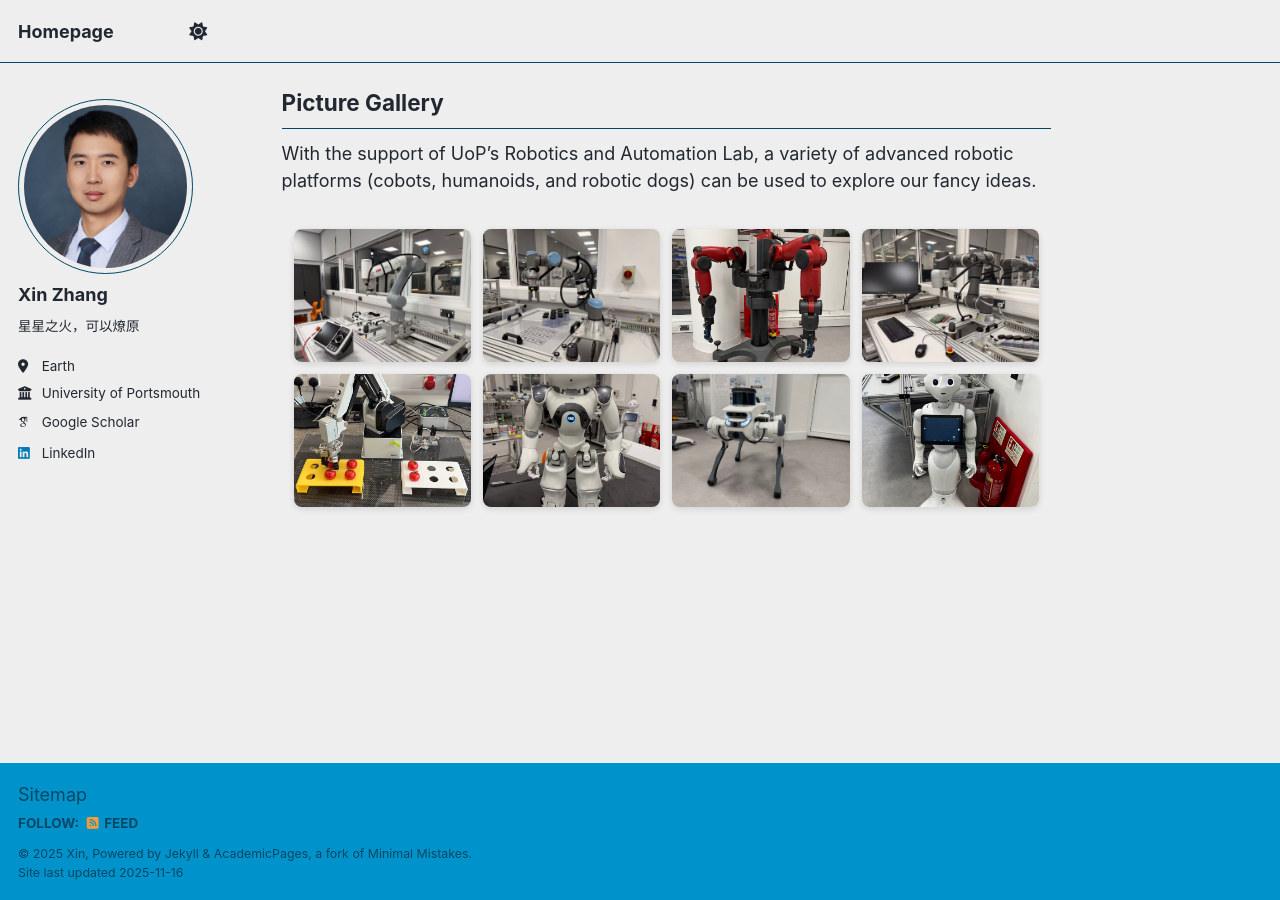
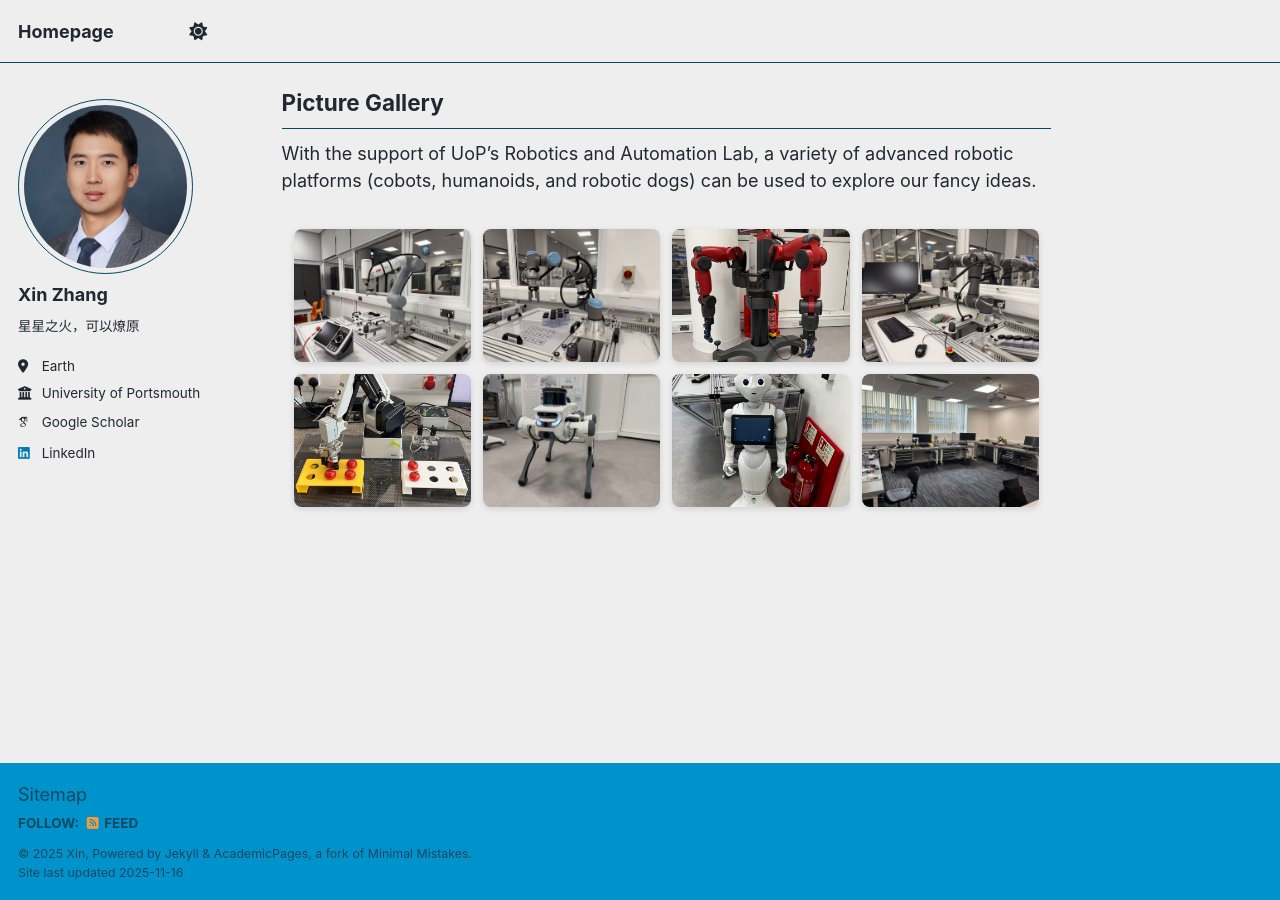
Before and after one commit to Mansion-ZX/Mansion-ZX.github.io, a Jekyll site: the page built from _pages/about.md, in a window 1280 px wide and 900 px high, scrolled down 5169 px. Built offline with Jekyll 4.4.1, drawn with Linux system fonts in a browser that asks for light colours; some web fonts are replaced; a script that is not in the unit is left out.

Commit message:
Update about.md

```diff
--- a/_pages/about.md
+++ b/_pages/about.md
@@ -193,7 +193,7 @@ With the support of UoP's Robotics and Automation Lab, a variety of advanced rob
   <div class="thumb"><img src="/images/Bax.jpg" alt=""></div>
   <div class="thumb"><img src="/images/Omron.jpg" alt=""></div>
   <div class="thumb"><img src="/images/Dobot.jpg" alt=""></div>
-  <div class="thumb"><img src="/images/Nao.jpg" alt=""></div>
   <div class="thumb"><img src="/images/Dog.jpg" alt=""></div>
   <div class="thumb"><img src="/images/Peper.jpg" alt=""></div>
+  <div class="thumb"><img src="/images/Lab.jpg" alt=""></div>
 </div>
```
